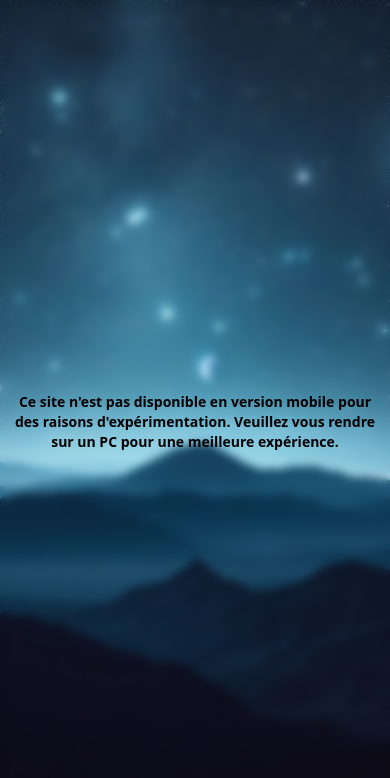
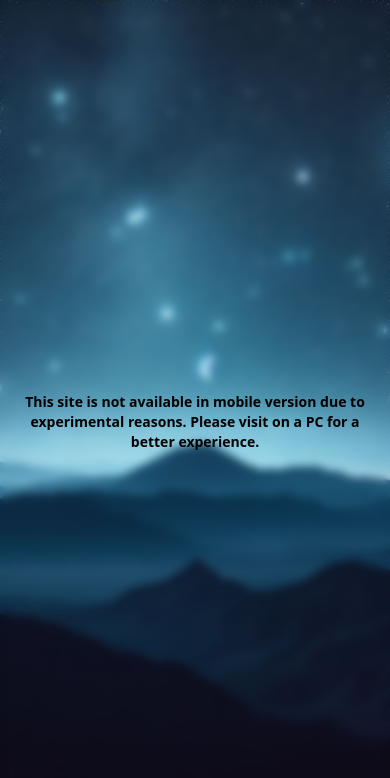
Before and after one commit to borislukrece/VisuaLens-Exp, a plain HTML site: page index.html in a window 390 px wide. Drawn offline with nearby package versions, Linux system fonts and the light colour scheme.

Commit message:
Translate "Ce site n'est pas disponible en version mobile pour des raisons  d'expérimentation. Veuillez vous rendre sur un PC pour une meilleure expérience." in English

```diff
--- a/index.html
+++ b/index.html
@@ -97,9 +97,8 @@
       class="w-screen h-screen lg:hidden flex justify-center items-center flex-row overflow-hidden">
       <div class="w-full justify-center items-center">
         <p class="text-center text-sm font-bold px-2">
-          Ce site n'est pas disponible en version mobile pour des raisons
-          d'expérimentation. Veuillez vous rendre sur un PC pour une meilleure
-          expérience.
+          This site is not available in mobile version due to experimental
+          reasons. Please visit on a PC for a better experience.
         </p>
       </div>
     </div>
```
